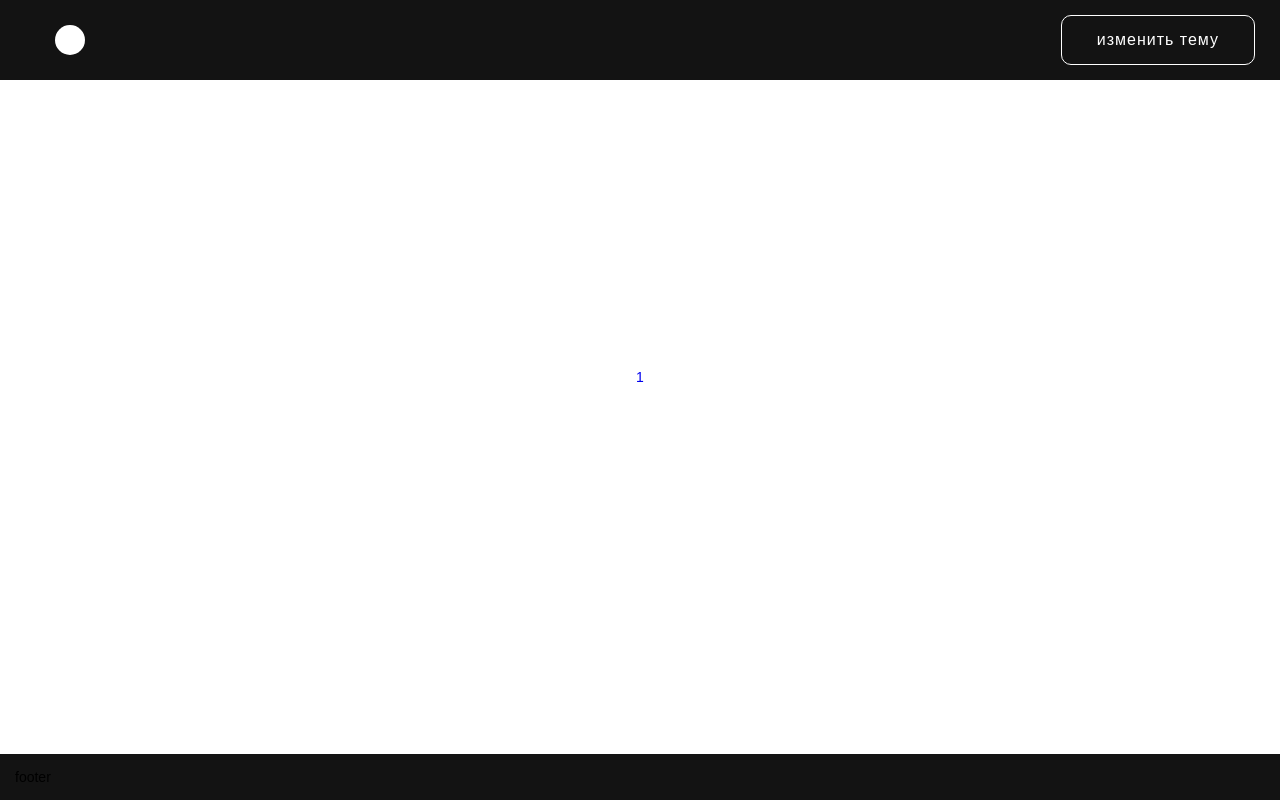
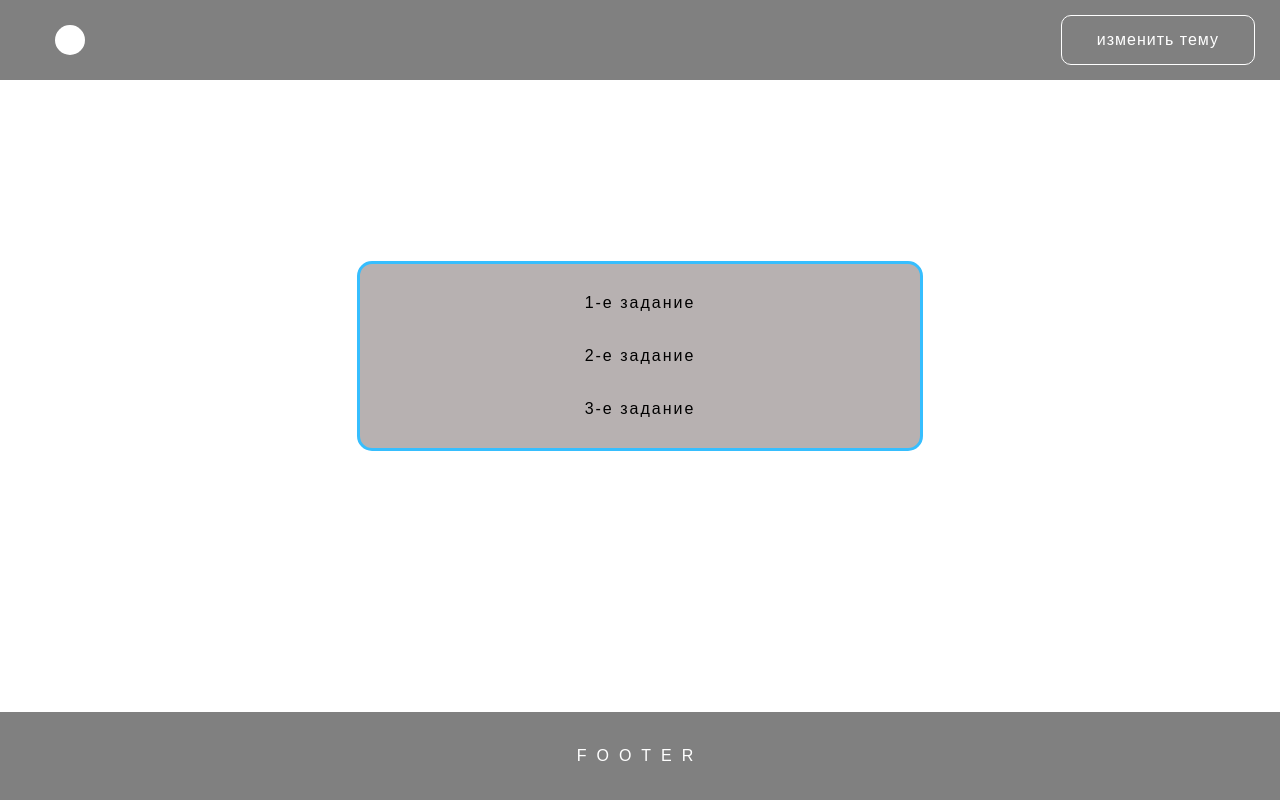
Before and after one commit to BogdanSEST2/-SEST-2-22-HW---6---JS-DOM, a plain HTML site: page index.html in a window 1280 px wide. Both pictures are taken after a click on the button "изменить тему". Drawn offline with Linux system fonts and the light colour scheme; files that its build step writes are made by us from their sources.

Commit message:
Доделал основную страницу, где есть ссылки на остальные задания

```diff
--- a/index.html
+++ b/index.html
@@ -1,9 +1,9 @@
 <!DOCTYPE html>
 <html lang="en">
-<head>
+<head light>
     <meta charset="UTF-8">
     <meta name="viewport" content="width=device-width, initial-scale=1.0, width=320">
-    <link rel="stylesheet" href="css/style.css">
+    <link rel="stylesheet" href="./style.css">
     <title>Основная страница</title>
 </head>
 <body>
@@ -16,13 +16,13 @@
         </header>
         <main class="main">
             <ul class="main__list">
-                <li><a href="./all_pages/1st_task/1st_task.html" target="_blank">1</a></li>
-                <li><a href="./all_pages/2st_task/2st_task.html" target="_blank"></a></li>
-                <li><a href="./all_pages/3st_task/3st_task.html" target="_blank"></a></li>
+                <li><a href="./all_pages/1st_task/1st_task.html">1-е задание</a></li>
+                <li><a href="./all_pages/2st_task/2st_task.html">2-е задание</a></li>
+                <li><a href="./all_pages/3st_task/3st_task.html">3-е задание</a></li>
             </ul>
         </main>
         <footer class="footer">footer</footer>
     </div>
-    <script type="text/javascript" src="js/scripit.js"></script>
+    <script type="text/javascript" src="./script.js"></script>
 </body>
 </html>
--- a/script.js
+++ b/script.js
@@ -0,0 +1,14 @@
+window.addEventListener('DOMContentLoaded', () => {
+    const changeThemeButton = document.querySelector('.header__change-color-theme-button');
+    const header = document.querySelector('.header');
+    const footer = document.querySelector('.footer');
+    const mainList = document.querySelector('.main__list');
+
+    changeThemeButton.addEventListener('click', () => {
+        document.body.classList.toggle('light');
+        document.documentElement.classList.toggle('light');
+        header.classList.toggle('light');
+        footer.classList.toggle('light');
+        mainList.classList.toggle('light');
+    });
+});
--- a/style.css
+++ b/style.css
@@ -16,6 +16,12 @@ input {
 }
 html, body {
     height: 100%;
+    background: rgb(42, 40, 40);
+    transition-duration: .3s;
+}
+html.light, body.light {
+    background: white;
+    color: black;
 }
 
 .wrapper {
@@ -30,6 +36,10 @@ html, body {
     width: 100%;
     background: rgb(19, 19, 19);
     padding: 15px;
+    transition-duration: .3s;
+}
+.header.light {
+    background: gray;
 }
 .header__container {
     max-width: 1200px;
@@ -44,6 +54,7 @@ html, body {
     height: 30px;
     background: white;
     border-radius: 50%;
+    transition-duration: .3s;
 }
 .header__change-color-theme-button {
     background: transparent;
@@ -53,7 +64,21 @@ html, body {
     letter-spacing: 1px;
     font-size: 16px;
     padding: 15px 35px;
+    transition-duration: .3s;
 }
+.header__change-color-theme-button:hover {
+    background: #36befe;
+    color: black;
+    border: 1px solid #36befe;
+}
+.header__change-color-theme-button:active {
+    transition-duration: .1s;
+    background: #89e9ff;
+    border: 1px solid #89e9ff;
+}
+
+
+
 .main {
     flex: 1 1 auto;
     display: flex;
@@ -61,7 +86,77 @@ html, body {
     justify-content: center;
     align-items: center;
 }
+.main__list {
+    display: flex;
+    flex-direction: column;
+    justify-content: center;
+    align-items: center;
+    gap: 35px;
+    background: rgb(63, 61, 61);
+    padding: 30px;
+    border-radius: 15px;
+    border: 3px solid white;
+    max-width: 500px;
+    width: 100%;
+}
+.main__list.light {
+    background: #b7b1b1;
+    border: 3px solid #36befe;
+}
+.main__list.light a {
+    color: black;
+}
+.main__list li {
+    align-self: stretch;
+    display: flex;
+    flex-direction: column;
+    justify-content: center;
+    align-items: center;
+}
+.main__list a {
+    color: white;
+    font-size: 16px;
+    letter-spacing: 2px;
+    position: relative;
+    transition-duration: .3s;
+    width: 100%;
+    text-align: center;
+}
+.main__list a::before {
+    content: '';
+    position: absolute;
+    bottom: -10px;
+    left: 50%;
+    transform: translateX(-50%) scaleX(0);
+    width: 100%;
+    height: 2px;
+    background: #36befe;
+    transition-duration: .5s;
+}
+.main__list a:hover {
+    color: #36befe;
+    letter-spacing: 5px;
+}
+.main__list a:hover::before {
+    transform: translateX(-50%) scaleX(1);
+}
+
+
+
 .footer {
     background: rgb(19, 19, 19);
-    padding: 15px;
+    padding: 35px;
+    color: white;
+    font-weight: 100;
+    letter-spacing: 10px;
+    text-transform: uppercase;
+    font-size: 16px;
+    display: flex;
+    flex-direction: column;
+    justify-content: center;
+    align-items: center;
+    transition-duration: .3s;
 }
+.footer.light {
+    background: gray;
+}
```
